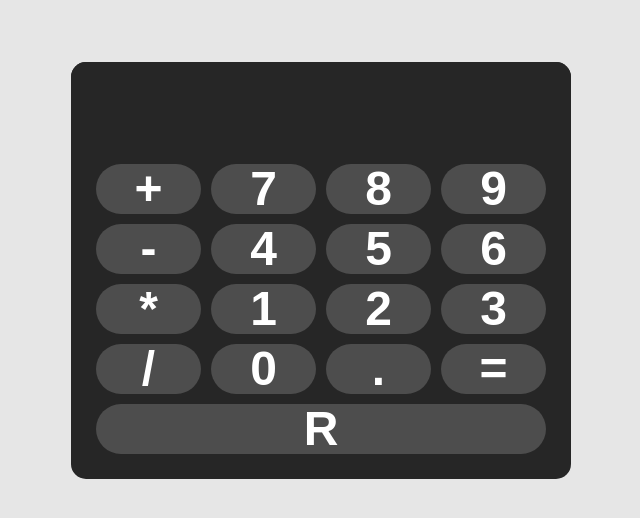
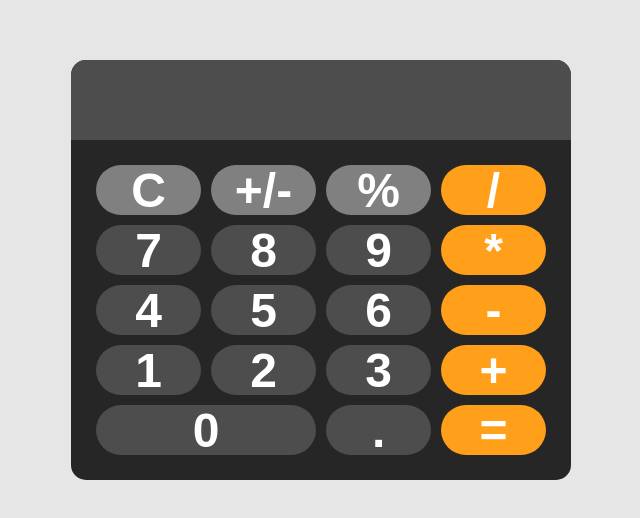
Before and after one commit to ilia-savin/odin-calculator, a website: page index.html in a window 1280 px wide. Shown: the part 130-648 px from the top of the page, without its empty margins (319-959 px from the left). Drawn offline with nearby package versions, Linux system fonts and the light colour scheme.

Commit message:
added: mathjs, completed: calculator

```diff
--- a/calculator.js
+++ b/calculator.js
@@ -0,0 +1,39 @@
+const display = document.getElementById("display");
+
+function appendToDisplay(input) {
+    display.value += input;
+}
+
+function clearDisplay() {
+    display.value = "";
+}
+
+function calculate() {
+    const expression = display.value;
+    try {
+        display.value = math.evaluate(expression);
+    } catch (err) {
+        console.error('Invalid expression', err);
+        display.value = "Error";
+    }
+}
+
+function reverseValue() {
+    const expression = display.value;
+    try {
+        display.value = math.multiply(expression, -1);
+    } catch (err) {
+        console.error('Invalid expression', err);
+        display.value = "Error";
+    }
+}
+
+function divideByHundred() {
+    const expression = display.value;
+    try {
+        display.value = math.divide(expression, 100);
+    } catch (err) {
+        console.error('Invalid expression', err);
+        display.value = "Error";
+    }
+}
--- a/index.html
+++ b/index.html
@@ -5,28 +5,31 @@
     <meta name="viewport" content="width=device-width, initial-scale=1.0">
     <title>Calculator</title>
     <link rel="stylesheet" href="style.css">
+    <script src="https://cdnjs.cloudflare.com/ajax/libs/mathjs/10.0.0/math.min.js"></script>
 </head>
 <body>
     <div id="calculator">
         <input id="display" readonly>
         <div id="keys">
-            <button class="item" onclick="appendToDisplay('+')" class="operator-btn">+</button>
+            <button class="item special-btn" onclick="clearDisplay()">C</button>
+            <button class="item special-btn" onclick="reverseValue()">+/-</button>
+            <button class="item special-btn" onclick="divideByHundred()">%</button>
+            <button class="item operator-btn" onclick="appendToDisplay('/')" >/</button>
             <button class="item" onclick="appendToDisplay('7')">7</button>
             <button class="item" onclick="appendToDisplay('8')">8</button>
             <button class="item" onclick="appendToDisplay('9')">9</button>
-            <button class="item" class="operator-btn" onclick="appendToDisplay('-')">-</button>
+            <button class="item operator-btn" onclick="appendToDisplay('*')">*</button>
             <button class="item" onclick="appendToDisplay('4')">4</button>
             <button class="item" onclick="appendToDisplay('5')">5</button>
             <button class="item" onclick="appendToDisplay('6')">6</button>
-            <button class="item" class="operator-btn" onclick="appendToDisplay('*')">*</button>
+            <button class="item operator-btn" onclick="appendToDisplay('-')">-</button>
             <button class="item" onclick="appendToDisplay('1')">1</button>
             <button class="item" onclick="appendToDisplay('2')">2</button>
             <button class="item" onclick="appendToDisplay('3')">3</button>
-            <button class="item" class="operator-btn" onclick="appendToDisplay('/')" >/</button>
-            <button class="item" onclick="appendToDisplay('0')">0</button>
+            <button class="item operator-btn" onclick="appendToDisplay('+')">+</button>
+            <button class="item zero-btn" onclick="appendToDisplay('0')">0</button>
             <button class="item" onclick="appendToDisplay('.')">.</button>
-            <button class="item" onclick="calculate()">=</button>
-            <button class="item" class="operator-btn" onclick="clearDisplay()">R</button>
+            <button class="item operator-btn" onclick="calculate()">=</button>
         </div>
     </div>
 
--- /dev/null
+++ b/package.json
@@ -0,0 +1,5 @@
+{
+  "dependencies": {
+    "mathjs": "^12.4.2"
+  }
+}
--- a/style.css
+++ b/style.css
@@ -17,17 +17,17 @@ body {
 
 #display {
     width: 100%;
+    height: 80px;
     padding: 20px;
-    font-size: 2rem;
-    text-align: left;
+    font-size: 4rem;
+    text-align: right;
     border: none;
-    background-color: hsl(0, 0%, 15%);
+    background-color: hsl(0, 0%, 30%);
     color: white;
+    box-sizing: border-box;
 }
 
 #keys {
-    /* display: grid;
-    grid-template-columns: repeat(4, 1fr); */
     display: flex;
     flex-wrap: wrap;
     gap: 10px;
@@ -37,7 +37,7 @@ body {
 button {
     width: 50px;
     height: 50px;
-    border-radius: 50px; /* make buttons round */
+    border-radius: 50px;
     border: none;
     background-color: hsl(0, 0%, 30%);
     color: white;
@@ -58,10 +58,25 @@ button:active {
     background-color: hsl(35, 100%, 55%);
 }
 
-/* if you choose grid, delete this class */
+.operator-btn:hover {
+    background-color: hsl(35, 100%, 65%);
+}
+
+.operator-btn:active {
+    background-color: hsl(35, 100%, 75%);
+}
+
 .item {
     display: flex;
     justify-content: center;
     align-items: center;
     flex: 1 1 21%;
 }
+
+.zero-btn {
+    flex-grow: 12;
+}
+
+.special-btn {
+    background-color: hsl(0, 0%, 50%);
+}
```
Also changed, not shown: 1 other file.
